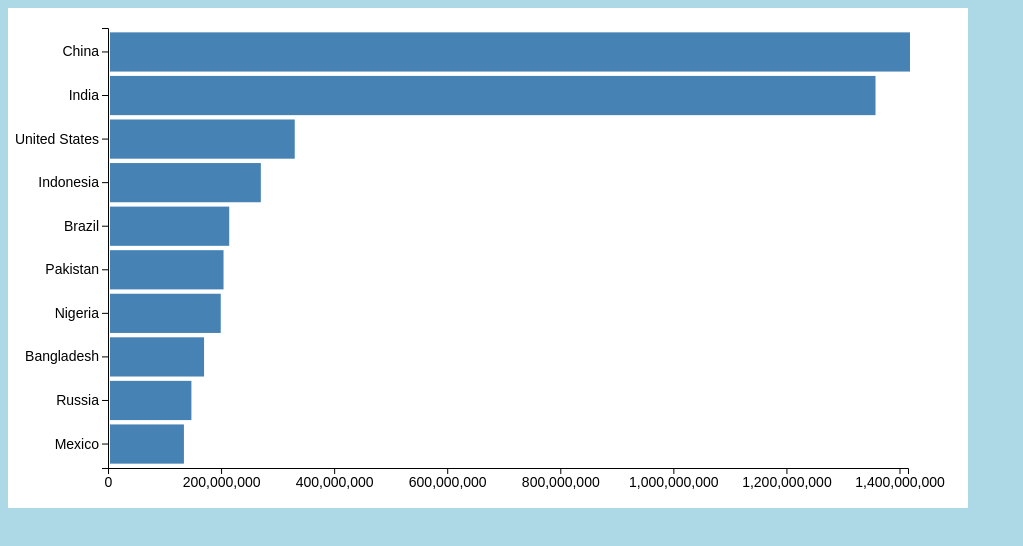
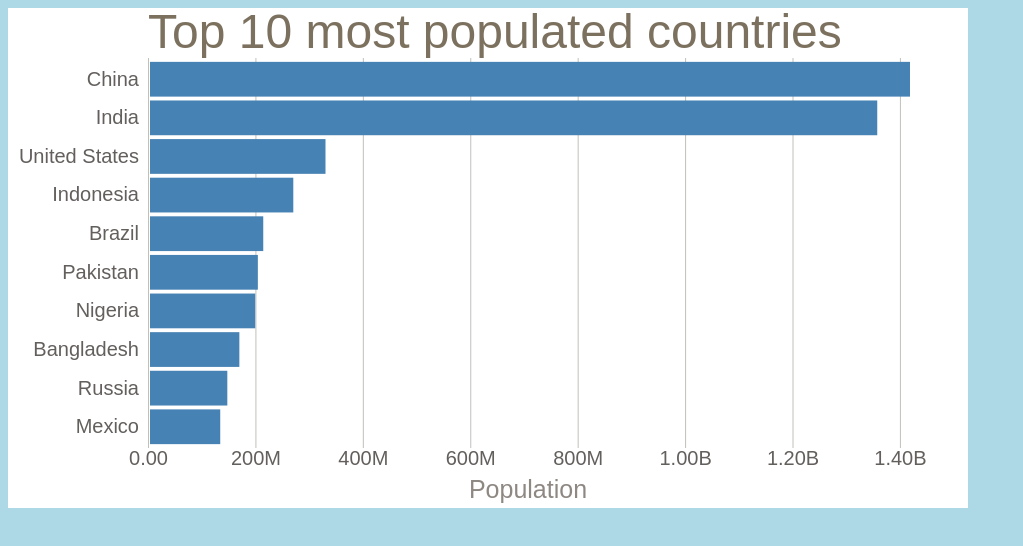
Before and after one commit to thmsng/learn-data-viz-with-d3js, a website: page index.html in a window 1280 px wide. Shown: the whole page, without its empty margins (0-1023 px from the left). Drawn offline with nearby package versions, Linux system fonts and the light colour scheme.

Commit message:
Add title

```diff
--- a/index.js
+++ b/index.js
@@ -6,7 +6,7 @@ const height = +svg.attr('height');
 const render = data => {
     const xValue = d => d.population;
     const yValue = d => d.country;
-    const margin = {top: 20, right: 60, bottom: 40, left: 100};
+    const margin = {top: 50, right: 60, bottom: 60, left: 140};
     const innerWidth = width - margin.left - margin.right;
     const innerHeight = height - margin.top -margin.bottom;
 
@@ -19,23 +19,49 @@ const render = data => {
         .range([0,innerHeight])
         .padding(0.1);
 
-    const xAxis = d3.axisBottom(xScale);
+    const xAxisTickFormat = number =>
+        d3.format('.3s')(number)
+        .replace('G','B');
+
+    const xAxis = d3.axisBottom(xScale)
+        .tickFormat(xAxisTickFormat)
+        .tickSize(-(innerHeight));
+
     const yAxis = d3.axisLeft(yScale);
-
 
     const g = svg.append('g')
         .attr('transform', `translate(${margin.left}, ${margin.top})`);
 
-    g.append('g').call(yAxis);
-    g.append('g').call(xAxis)
-        .attr('transform', `translate(0, ${innerHeight})`);
+    g.append('g')
+        .call(yAxis)
+        .selectAll('.domain, .tick line')
+            .remove();
+
+    xAxisG =   g.append('g')
+        .call(xAxis)
+        .attr('transform', `translate(0, ${innerHeight})`)
+
+
+    xAxisG.select('.domain').remove();
+
+    xAxisG.append('text')
+        .attr('class', 'axis-label')
+        .attr('y', 50)
+        .attr('x',innerWidth/2)
+        .attr('fill', 'black')
+        .text('Population')
 
     g.selectAll('rect').data(data)
         .enter().append('rect')
             .attr('y', d => yScale(yValue(d)))
             .attr('width', d => xScale(xValue(d)))
             .attr('height', yScale.bandwidth())
-            .attr('transform', `translate(2,0)`)
+            .attr('transform', `translate(2,0)`);
+
+    g.append('text')
+        .attr('class', 'title')
+        .attr('y',-10)
+        .text('Top 10 most populated countries');
 };
 
 d3.csv('countrydata.csv').then(data => {
--- a/styles.css
+++ b/styles.css
@@ -11,5 +11,24 @@ rect{
 }
 
 text{
-    font-size: 1.4em
+    font-size: 2em;
+    font-family: sans-serif;
 }
+
+.tick text{
+    fill: #635F5D
+}
+
+.tick line{
+    stroke: #C0C0BB;
+}
+
+.axis-label{
+    font-size: 2.5em;
+    fill: #8E8883;
+}
+
+.title{
+    font-size: 3em;
+    fill: #7C715E
+}
```
Also changed, not shown: 1 other file.
